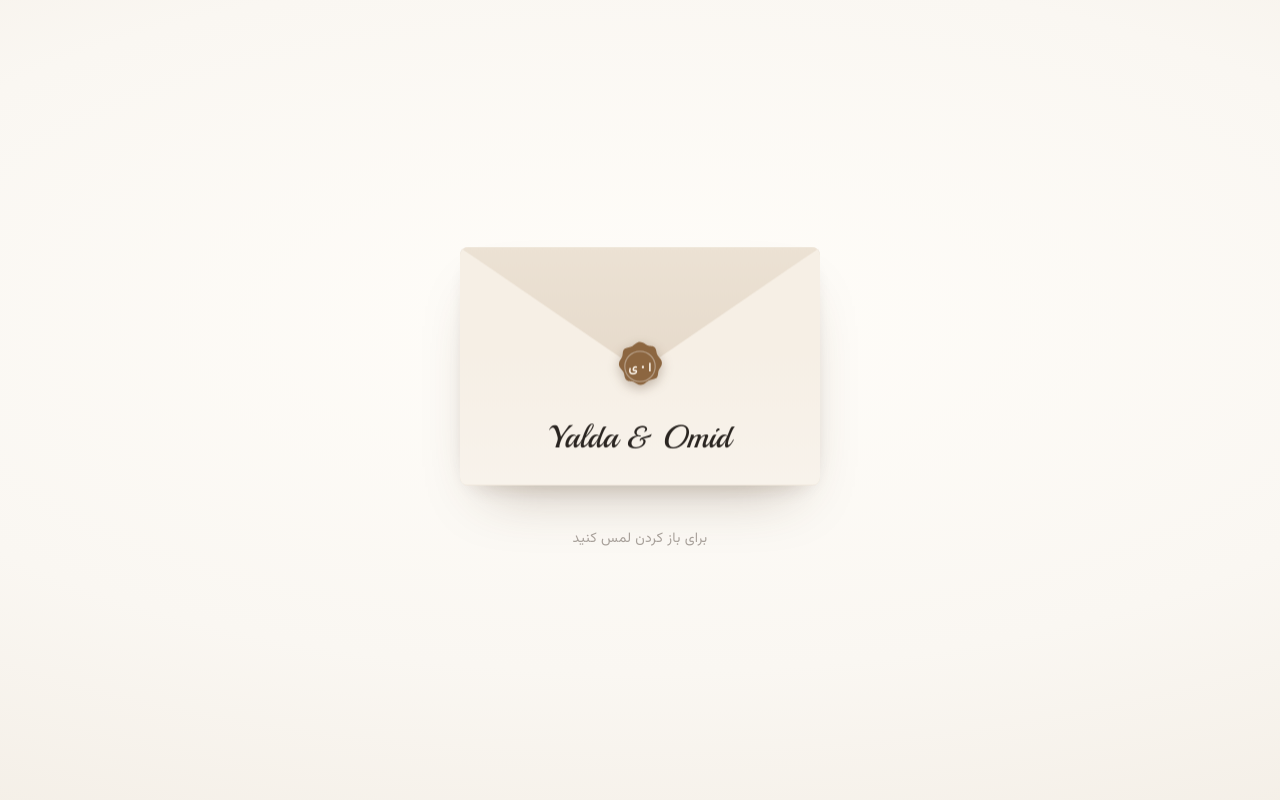
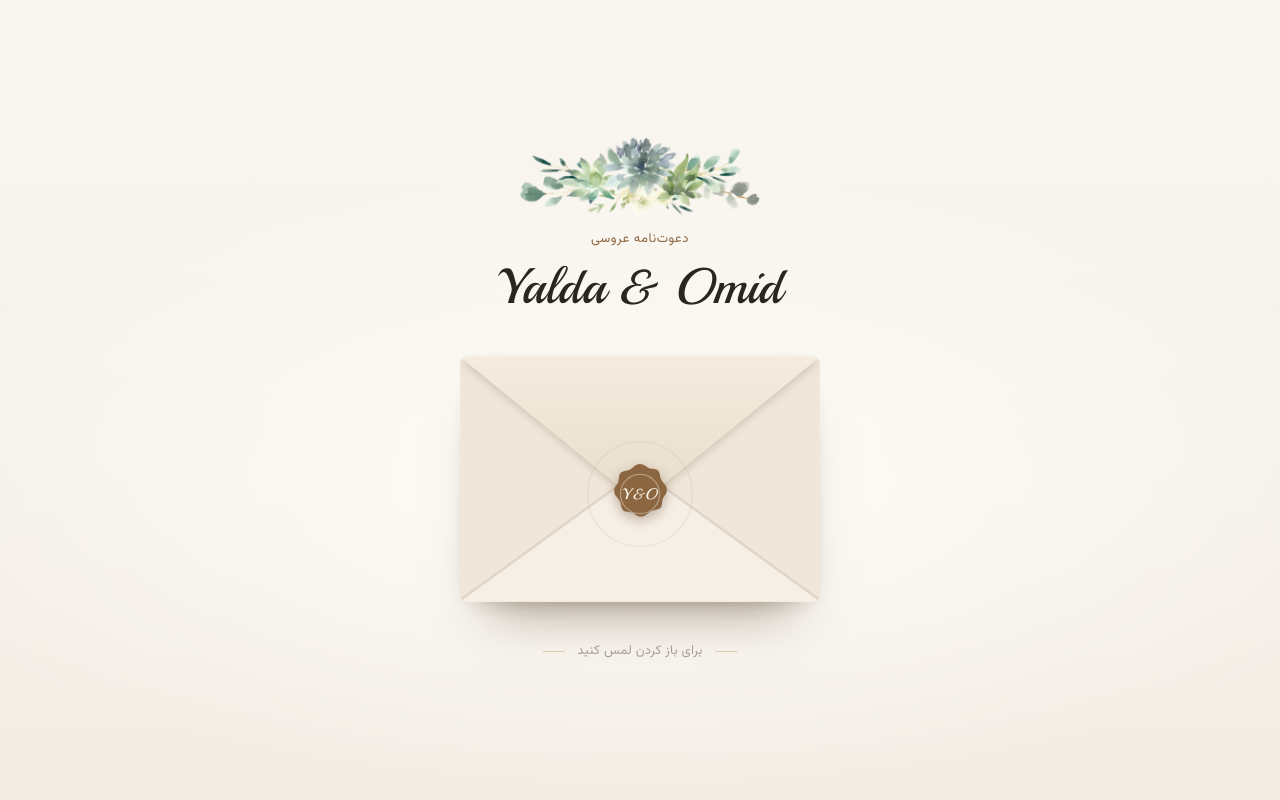
Before and after one commit to mramzani/omid-yalda-invite, a website: page index.html in a window 1280 px wide. Shown: the top 800 px of the page. Drawn offline with Linux system fonts and the light colour scheme.

Commit message:
fix packat

```diff
--- a/css/style.css
+++ b/css/style.css
@@ -123,10 +123,12 @@ img, svg { display: block; }
   flex-direction: column;
   align-items: center;
   justify-content: center;
-  gap: 40px;
+  gap: clamp(18px, 4.5vh, 40px);
   padding: 24px;
+  overflow: hidden;
   background:
-    radial-gradient(120% 80% at 50% 40%, #fffdf9 0%, var(--bg) 55%, var(--bg-deep) 100%);
+    radial-gradient(85% 55% at 50% 60%, #fffdf9 0%, rgba(255, 253, 249, 0) 72%),
+    linear-gradient(to bottom, var(--bg) 0%, var(--bg-deep) 100%);
   transition: opacity .7s var(--ease), visibility 0s linear .7s;
 }
 .intro.is-done {
@@ -135,136 +137,197 @@ img, svg { display: block; }
   pointer-events: none;
 }
 
+.intro__head {
+  display: flex;
+  flex-direction: column;
+  align-items: center;
+  text-align: center;
+  animation: soft-in 1s var(--ease) backwards;
+  transition: opacity .45s ease, transform .7s var(--ease);
+}
+.intro__flower {
+  width: min(60vw, 240px, 30vh);
+  height: auto;
+  margin-bottom: 12px;
+}
+.intro__eyebrow {
+  font-size: 13px;
+  color: var(--accent);
+  letter-spacing: .04em;
+}
+.intro__names {
+  font-size: clamp(36px, 11.5vw, 50px);
+  line-height: 1.4;
+  color: var(--ink);
+}
+
 .envelope {
-  --w: min(84vw, 360px);
+  --w: min(84vw, 360px, 58vh);
   position: relative;
+  flex: none;
   width: var(--w);
-  height: calc(var(--w) * .66);
+  height: calc(var(--w) * .68);
   perspective: 1200px;
   cursor: pointer;
   outline: none;
   border-radius: 10px;
-  animation: env-float 4.5s ease-in-out infinite;
+  animation:
+    env-in 1s var(--ease) .15s backwards,
+    env-float 4.5s ease-in-out 1.15s infinite;
   transform-style: preserve-3d;
 }
 .envelope:focus-visible { box-shadow: 0 0 0 3px var(--bg), 0 0 0 5px var(--accent); }
 .is-opening .envelope { animation: none; }
 
+@keyframes env-in {
+  from { opacity: 0; transform: translateY(18px); }
+  to   { opacity: 1; transform: none; }
+}
 @keyframes env-float {
   0%, 100% { transform: translateY(0); }
   50%      { transform: translateY(-6px); }
 }
 
-.envelope__back,
-.envelope__front,
-.envelope__flap {
+/* inside of the envelope (liner) */
+.envelope__back {
   position: absolute;
   inset: 0;
   border-radius: 8px;
-}
-
-.envelope__back {
-  background: var(--paper-shade);
+  background: linear-gradient(to bottom, #d3dccf, #e4e9de 70%);
   box-shadow:
-    0 30px 60px -28px rgba(80, 55, 30, .35),
-    0 10px 24px -14px rgba(80, 55, 30, .25);
+    0 36px 50px -30px rgba(80, 55, 30, .5),
+    0 12px 22px -14px rgba(80, 55, 30, .22);
 }
 
 .envelope__letter {
   position: absolute;
-  inset-inline: 7%;
-  top: 6%;
-  height: 88%;
+  inset-inline: 6%;
+  top: 5%;
+  height: 90%;
   z-index: 2;
   display: flex;
   flex-direction: column;
   align-items: center;
   justify-content: flex-start;
-  padding-top: 9%;
-  gap: 2px;
-  background: var(--surface);
+  padding-top: 4%;
+  background: linear-gradient(to bottom, #fff, #fffcf8);
   border-radius: 6px;
-  box-shadow: 0 1px 0 var(--line) inset, 0 6px 16px -10px rgba(60, 40, 20, .3);
-  transition: transform .9s var(--ease) .55s;
+  box-shadow: 0 0 0 1px rgba(140, 102, 64, .1), 0 8px 18px -10px rgba(60, 40, 20, .35);
+  transition: transform 1s var(--ease) .7s;
 }
-.envelope__letter-small { font-size: 12px; color: var(--muted); }
-.envelope__letter-names { font-size: 26px; color: var(--ink); line-height: 1.4; }
+.envelope__letter img { width: 34%; height: auto; }
+.envelope__letter-small { font-size: 11px; line-height: 1.7; color: var(--accent); }
+.envelope__letter-names { font-size: clamp(21px, 6.8vw, 28px); color: var(--ink); line-height: 1.3; }
 
+/* pocket: two side flaps + the bottom flap folded over them */
 .envelope__front {
+  position: absolute;
+  inset: 0;
   z-index: 3;
-  display: flex;
-  align-items: flex-end;
-  justify-content: center;
-  padding-bottom: 7%;
-  background:
-    linear-gradient(to bottom, transparent 40%, rgba(255, 255, 255, .25)),
-    var(--paper);
-  /* pocket: everything except the top V */
-  clip-path: polygon(0 0, 50% 48%, 100% 0, 100% 100%, 0 100%);
-  filter: drop-shadow(0 -1px 0 rgba(0, 0, 0, .04));
+  border-radius: 8px;
+  overflow: hidden;
 }
-.envelope__names {
-  font-size: clamp(24px, 7.4vw, 32px);
-  line-height: 1.4;
-  color: var(--ink);
-  transition: opacity .4s ease .4s;
+.envelope__front svg { width: 100%; height: 100%; }
+.env-side { fill: #f0e7da; }
+.env-bottom { fill: var(--paper); }
+.env-fold {
+  fill: none;
+  stroke: rgba(80, 55, 30, .1);
+  stroke-width: 5;
+  vector-effect: non-scaling-stroke;
 }
-.is-opening .envelope__names { opacity: 0; }
 
 .envelope__flap {
+  position: absolute;
+  inset: 0 0 auto;
   z-index: 4;
-  height: 52%;
-  border-radius: 8px 8px 0 0;
-  background: linear-gradient(to bottom, var(--paper-shade), #e6dacb);
-  clip-path: polygon(0 0, 100% 0, 50% 100%);
+  height: 58%;
   transform-origin: 50% 0;
   transform: rotateX(0deg);
   backface-visibility: visible;
+  filter: drop-shadow(0 3px 4px rgba(80, 55, 30, .2));
   transition:
     transform .7s var(--ease-in-out) .15s,
     z-index 0s linear .5s;
+}
+.envelope__flap::before {
+  content: "";
+  position: absolute;
+  inset: 0;
+  border-radius: 8px 8px 0 0;
+  background: linear-gradient(to bottom, #f4ecdf, #e9decd);
+  clip-path: polygon(0 0, 100% 0, 54% 95%, 52% 98.5%, 50% 100%, 48% 98.5%, 46% 95%);
 }
 
 .envelope__seal {
   position: absolute;
   z-index: 5;
-  top: 50%;
+  top: 56%;
   left: 50%;
-  width: 54px;
-  height: 54px;
+  width: clamp(54px, calc(var(--w) * .19), 66px);
+  aspect-ratio: 1;
   transform: translate(-50%, -50%);
   transition: transform .35s var(--ease), opacity .3s ease;
-  filter: drop-shadow(0 4px 6px rgba(70, 40, 15, .3));
 }
-.envelope__seal svg { width: 100%; height: 100%; }
+/* soft ring that invites a tap */
+.envelope__seal::before {
+  content: "";
+  position: absolute;
+  inset: -4px;
+  border: 1px solid var(--accent);
+  border-radius: 50%;
+  opacity: 0;
+  animation: seal-ring 2.6s ease-out 1.2s infinite;
+}
+@keyframes seal-ring {
+  0%        { transform: scale(.85); opacity: .5; }
+  70%, 100% { transform: scale(1.55); opacity: 0; }
+}
+.envelope__seal svg {
+  position: relative;
+  width: 100%;
+  height: 100%;
+  filter: drop-shadow(0 4px 6px rgba(70, 40, 15, .32));
+}
 .seal-wax { fill: var(--accent); }
-.seal-ring { fill: none; stroke: rgba(255, 255, 255, .35); stroke-width: 1.5; }
+.seal-ring { fill: none; stroke: rgba(255, 255, 255, .35); stroke-width: 1.2; }
 .seal-text {
   fill: #fbf3e8;
-  font-family: var(--font);
+  font-family: var(--font-script);
   font-size: 15px;
-  font-weight: 700;
 }
 
 .intro__hint {
-  font-size: 14px;
+  display: flex;
+  align-items: center;
+  gap: 12px;
+  font-size: 13px;
   color: var(--muted);
   letter-spacing: .02em;
   animation: hint-pulse 2.4s ease-in-out infinite;
+}
+.intro__hint::before,
+.intro__hint::after {
+  content: "";
+  width: 22px;
+  height: 1px;
+  background: var(--accent-soft);
 }
 @keyframes hint-pulse {
   0%, 100% { opacity: .55; }
   50%      { opacity: 1; }
 }
 
-/* opening sequence */
+/* opening sequence: seal → flap → letter rises as the envelope sinks */
+.is-opening .intro__head { opacity: 0; transform: translateY(-16px); }
 .is-opening .envelope__seal { transform: translate(-50%, -50%) scale(.6); opacity: 0; }
-.is-opening .envelope__flap { transform: rotateX(180deg); z-index: 1; }
-.is-opening .envelope__letter { transform: translateY(-58%); }
+.is-opening .envelope__seal::before { animation: none; }
+.is-opening .envelope__flap { transform: translateZ(-1px) rotateX(180deg); z-index: 1; }
+.is-opening .envelope__letter { transform: translateY(-74%); }
 .is-opening .intro__hint { animation: none; opacity: 0; transition: opacity .3s; }
 .is-opening .envelope {
-  transition: transform .8s var(--ease) 1.25s;
-  transform: translateY(18%) scale(1.04);
+  transition: transform 1s var(--ease) 1.1s;
+  transform: translateY(26%);
 }
 
 /* ==========================================================================
@@ -731,8 +794,8 @@ img, svg { display: block; }
 }
 
 /* couple's names: Latin script face */
+.intro__names,
 .envelope__letter-names,
-.envelope__names,
 .invite__names,
 .closing__names {
   font-family: var(--font-script);
--- a/index.html
+++ b/index.html
@@ -35,8 +35,8 @@
   <link rel="preload" href="assets/fonts/Vazirmatn-FD-NL-Regular.woff2" as="font" type="font/woff2" crossorigin>
   <link rel="preload" href="assets/fonts/Vazirmatn-FD-NL-Bold.woff2" as="font" type="font/woff2" crossorigin>
   <link rel="preload" href="assets/fonts/Playball-Regular.woff2" as="font" type="font/woff2" crossorigin>
-  <link rel="stylesheet" href="css/style.css?v=2">
-  <script defer src="js/main.js?v=2"></script>
+  <link rel="stylesheet" href="css/style.css?v=3">
+  <script defer src="js/main.js?v=3"></script>
   <noscript><style>.intro{display:none!important}.reveal{opacity:1!important;transform:none!important}</style></noscript>
 </head>
 <body class="is-locked">
@@ -44,22 +44,33 @@
 
   <!-- 1. Intro: envelope -->
   <div class="intro" id="intro">
+    <div class="intro__head">
+      <img class="intro__flower" src="assets/flowers/flower1.webp" alt="" width="500" height="164" decoding="async">
+      <p class="intro__eyebrow" data-text="introEyebrow">دعوت‌نامه عروسی</p>
+      <p class="intro__names" data-text="couple">Yalda &amp; Omid</p>
+    </div>
     <div class="envelope" id="envelope" role="button" tabindex="0"
          aria-label="Yalda &amp; Omid — باز کردن دعوت‌نامه" aria-describedby="intro-hint">
       <div class="envelope__back" aria-hidden="true"></div>
       <div class="envelope__letter" aria-hidden="true">
-        <span class="envelope__letter-small">به نام عشق</span>
+        <img src="assets/flowers/flower3.webp" alt="" width="400" height="240" decoding="async">
+        <span class="envelope__letter-small" data-text="opening">به نام عشق</span>
         <span class="envelope__letter-names" data-text="couple">Yalda &amp; Omid</span>
       </div>
       <div class="envelope__front" aria-hidden="true">
-        <span class="envelope__names" data-text="couple">Yalda &amp; Omid</span>
+        <svg viewBox="0 0 300 204" preserveAspectRatio="none" focusable="false">
+          <path class="env-side" d="M0 0 150 110 0 204z"/>
+          <path class="env-side" d="M300 0 150 110 300 204z"/>
+          <path class="env-fold" d="M0 204 138 104q12-8 24 0L300 204"/>
+          <path class="env-bottom" d="M0 204 138 104q12-8 24 0L300 204z"/>
+        </svg>
       </div>
       <div class="envelope__flap" aria-hidden="true"></div>
       <div class="envelope__seal" aria-hidden="true">
         <svg viewBox="0 0 64 64" width="64" height="64" focusable="false">
           <path class="seal-wax" d="M32 3c4 0 6 3 9 4s7 0 9 3 1 6 3 9 5 5 5 9-3 6-4 9 0 7-3 9-6 1-9 3-5 5-9 5-6-3-9-4-7 0-9-3-1-6-3-9-5-5-5-9 3-6 4-9 0-7 3-9 6-1 9-3 5-5 9-5z"/>
-          <circle class="seal-ring" cx="32" cy="32" r="18"/>
-          <text class="seal-text" x="32" y="38" text-anchor="middle">ا · ی</text>
+          <circle class="seal-ring" cx="32" cy="32" r="19"/>
+          <text class="seal-text" x="32" y="37" text-anchor="middle">Y&amp;O</text>
         </svg>
       </div>
     </div>
--- a/js/main.js
+++ b/js/main.js
@@ -27,6 +27,7 @@ const CONFIG = {
   // All user-facing texts. "\n" = line break.
   texts: {
     couple: 'Yalda & Omid',
+    introEyebrow: 'دعوت‌نامه عروسی',
     introHint: 'برای باز کردن لمس کنید',
     opening: 'به نام عشق',
     lead: 'در روزی که عشقم رنگ خاطره‌ای می‌گیرد\nکنارمان باشید ...',
@@ -222,7 +223,7 @@ const CONFIG = {
 
       intro.classList.add('is-opening');
       envelope.setAttribute('aria-expanded', 'true');
-      const total = reducedMotion.matches ? 150 : 2000;
+      const total = reducedMotion.matches ? 150 : 2100;
 
       setTimeout(() => {
         page.inert = false;
```
